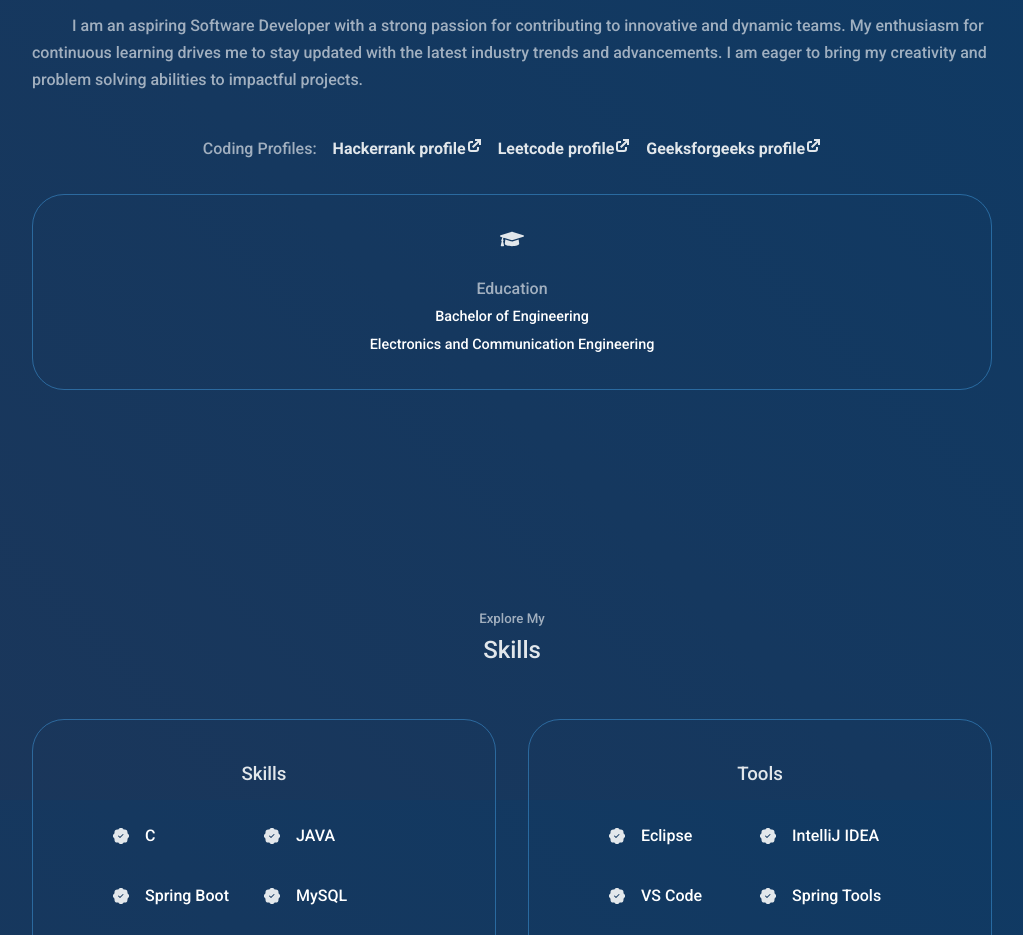
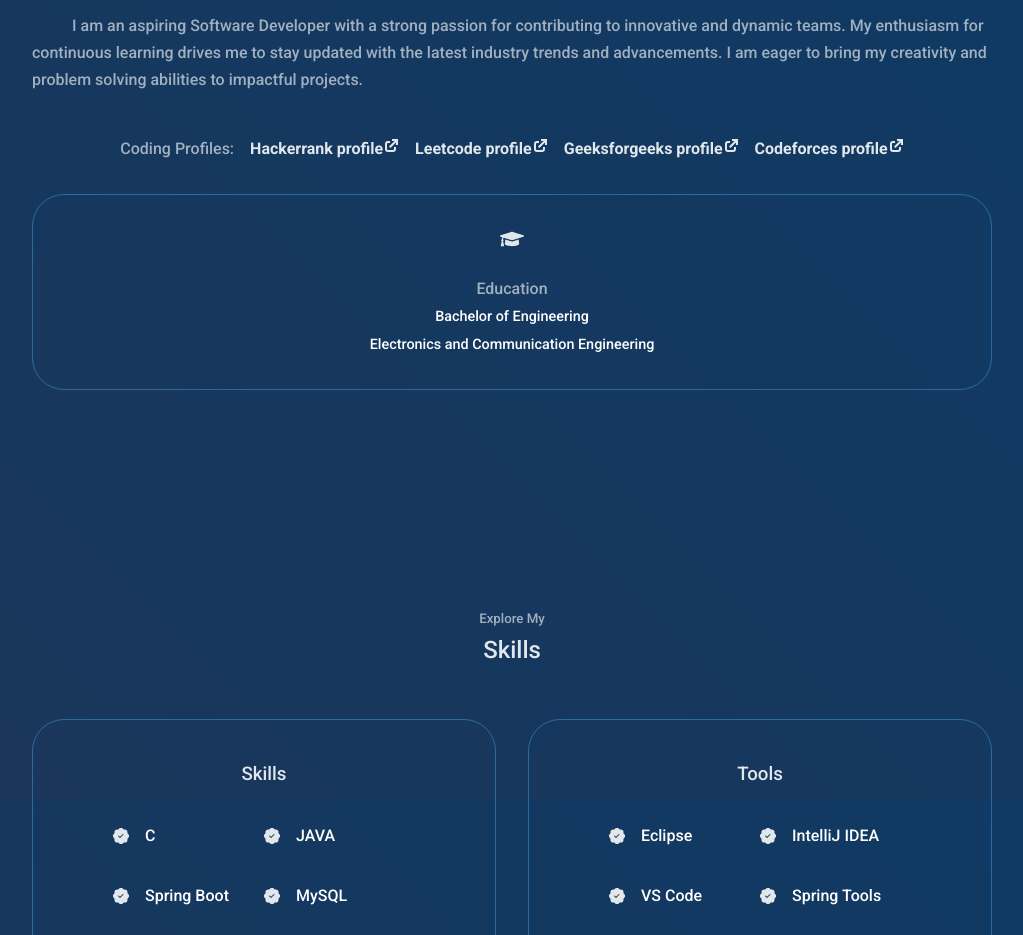
Before and after one commit to yogeshwaran99/site, a React (Create React App) app: page / in a window 1280 px wide. Shown: the part 800-1735 px from the top of the page, without its empty margins (128-1151 px from the left). Built offline with nearby package versions, Linux system fonts and the light colour scheme.

Commit message:
code profile

```diff
--- a/src/components/about/About.jsx
+++ b/src/components/about/About.jsx
@@ -77,6 +77,27 @@ const About = () => {
       </svg>
     </li-icon>
   </a>
+  <a
+    className="code"
+    target="_blank"
+    href="https://codeforces.com/profile/yogeshwaran99"
+    rel="noopener noreferrer"
+  >
+    <strong>Codeforces profile</strong>
+    <li-icon aria-hidden="true" type="link-external" size="small">
+      <svg
+        xmlns="http://www.w3.org/2000/svg"
+        viewBox="0 0 16 16"
+        data-supported-dps="16x16"
+        fill="currentColor"
+        width="16"
+        height="16"
+        focusable="false"
+      >
+        <path d="M15 1v6h-2V4.41L7.41 10 6 8.59 11.59 3H9V1zm-4 10a1 1 0 01-1 1H5a1 1 0 01-1-1V6a1 1 0 011-1h2V3H5a3 3 0 00-3 3v5a3 3 0 003 3h5a3 3 0 003-3V9h-2z"></path>
+      </svg>
+    </li-icon>
+  </a>
 </div>
 
             <article className="about__card">
```
